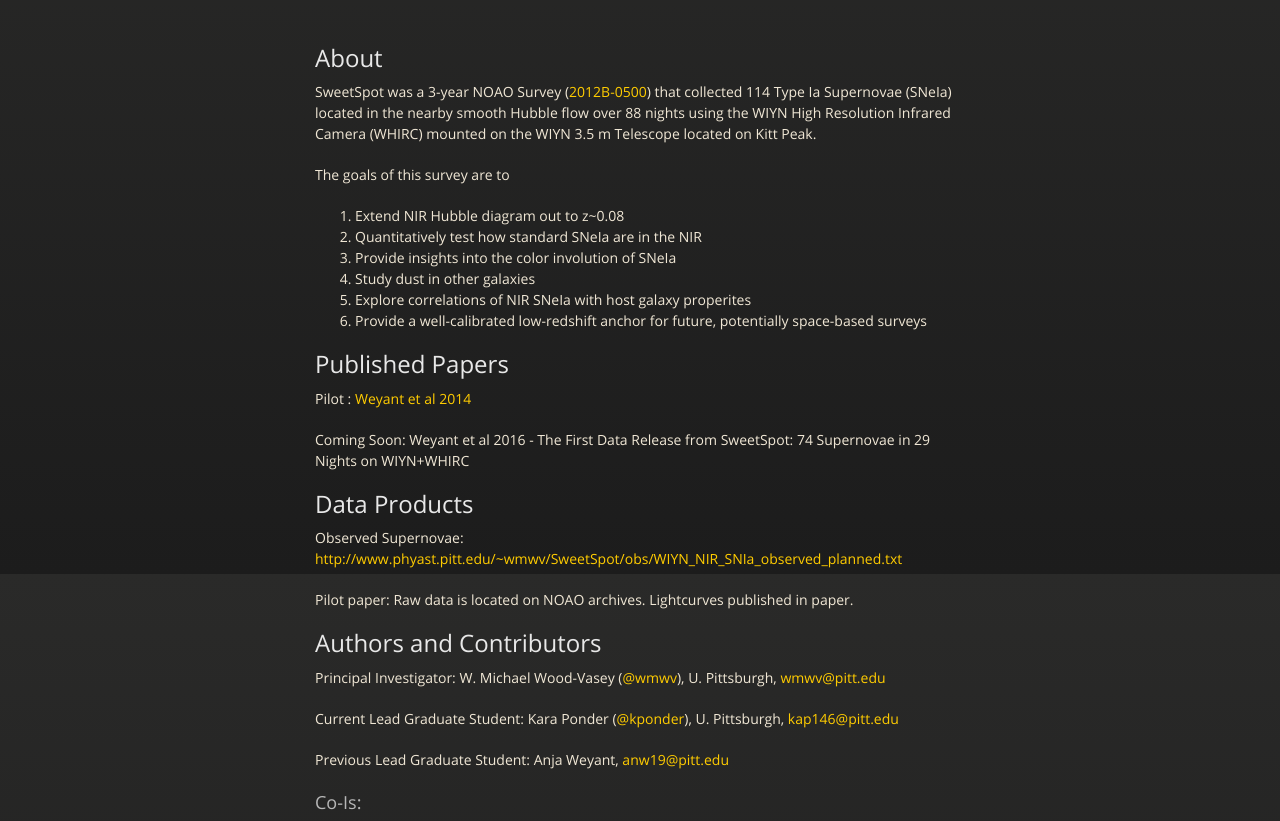
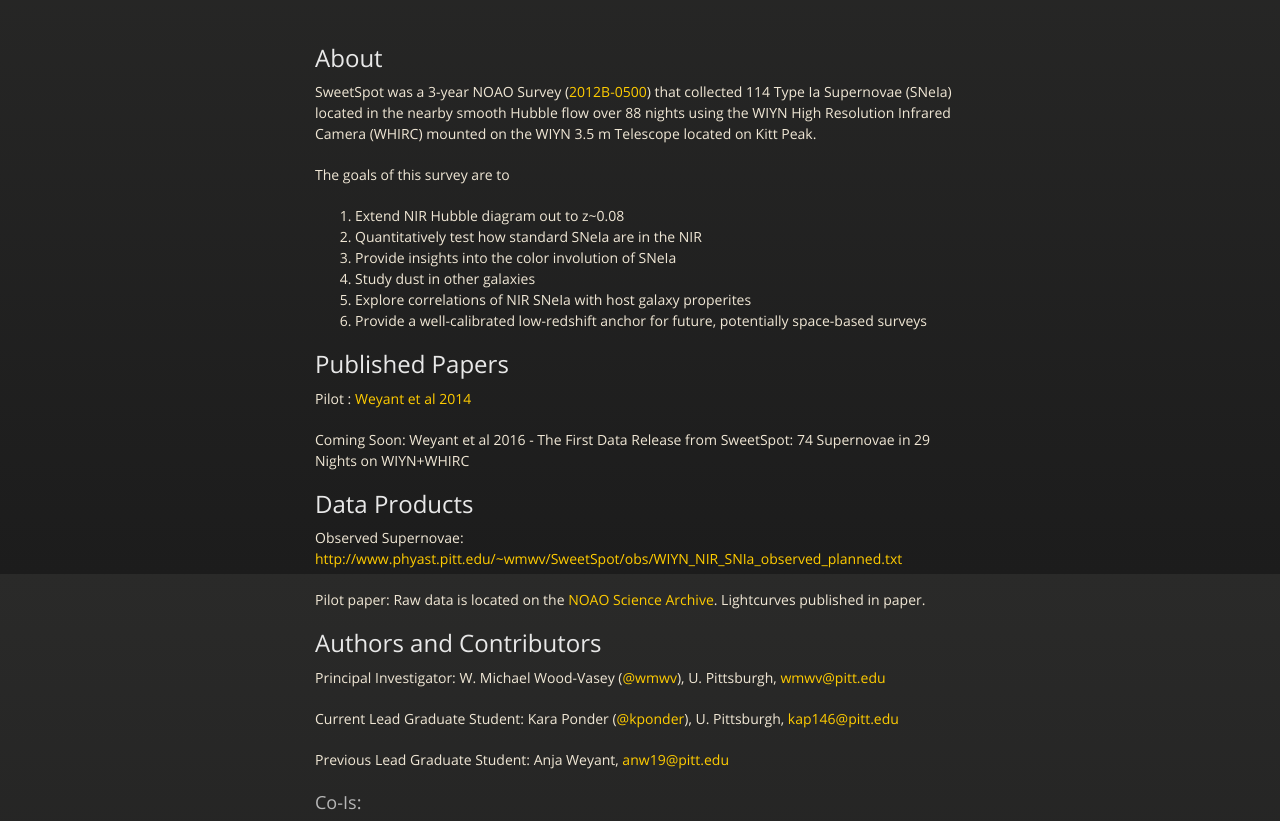
Before and after one commit to mwvgroup/SweetSpot, a plain HTML site: page index.html in a window 1280 px wide. Shown: the part 226-1047 px from the top of the page. Drawn offline with nearby package versions, Linux system fonts and the light colour scheme.

Commit message:
Add URL for NOAO Science Archive.

```diff
--- a/index.html
+++ b/index.html
@@ -67,7 +67,7 @@
 <a id="data-products" class="anchor" href="#data-products" aria-hidden="true"><span aria-hidden="true" class="octicon octicon-link"></span></a>Data Products</h2>
 
 <p>Observed Supernovae: <A HREF='http://www.phyast.pitt.edu/~wmwv/SweetSpot/obs/WIYN_NIR_SNIa_observed_planned.txt'>http://www.phyast.pitt.edu/~wmwv/SweetSpot/obs/WIYN_NIR_SNIa_observed_planned.txt</A></p>
-<p>Pilot paper: Raw data is located on NOAO archives. Lightcurves published in paper. </p>
+<p>Pilot paper: Raw data is located on the <A HREF="http://ast.noao.edu/data/archives">NOAO Science Archive</A>. Lightcurves published in paper. </p>
 
 <h2>
 <a id="authors-and-contributors" class="anchor" href="#authors-and-contributors" aria-hidden="true"><span aria-hidden="true" class="octicon octicon-link"></span></a>Authors and Contributors</h2>
```
